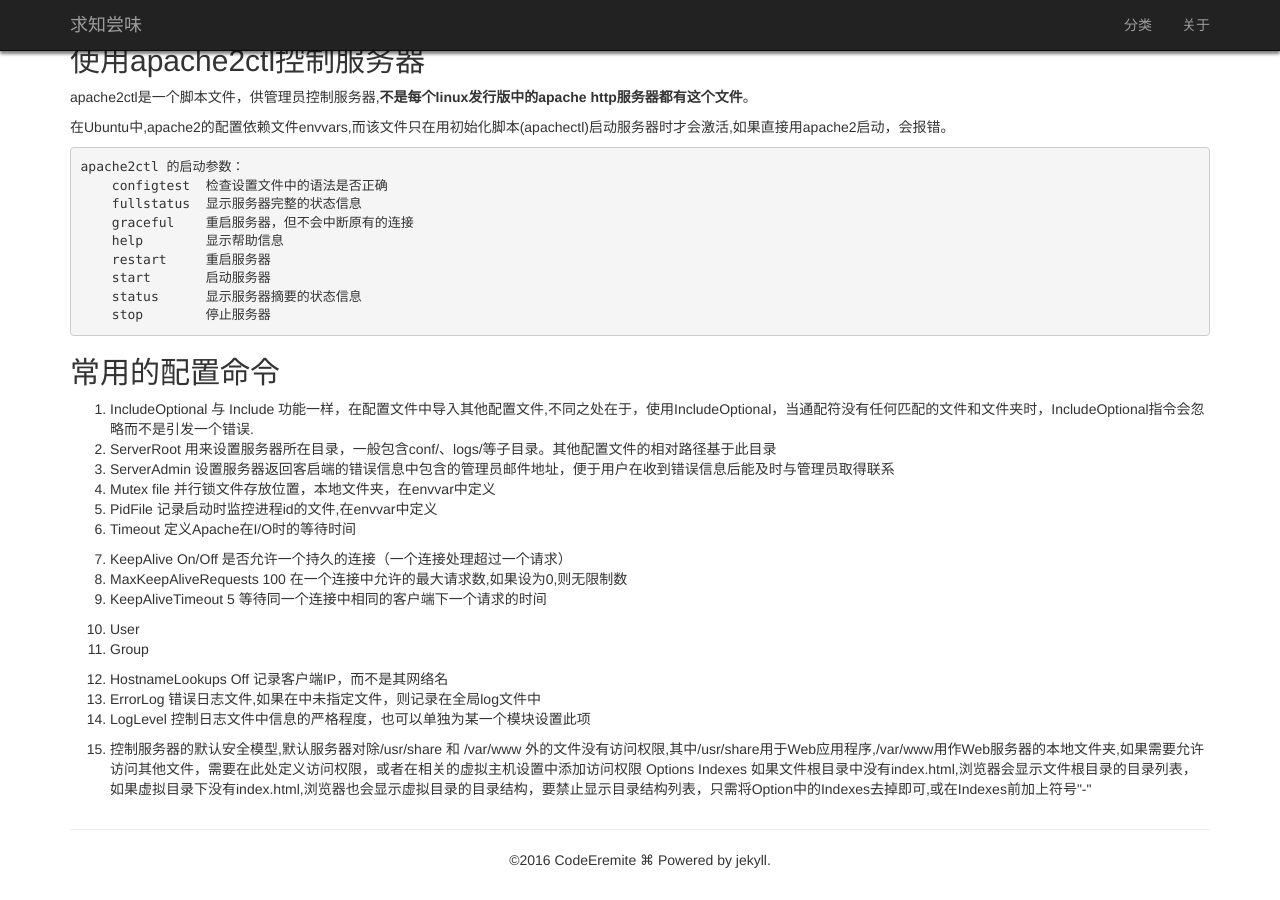
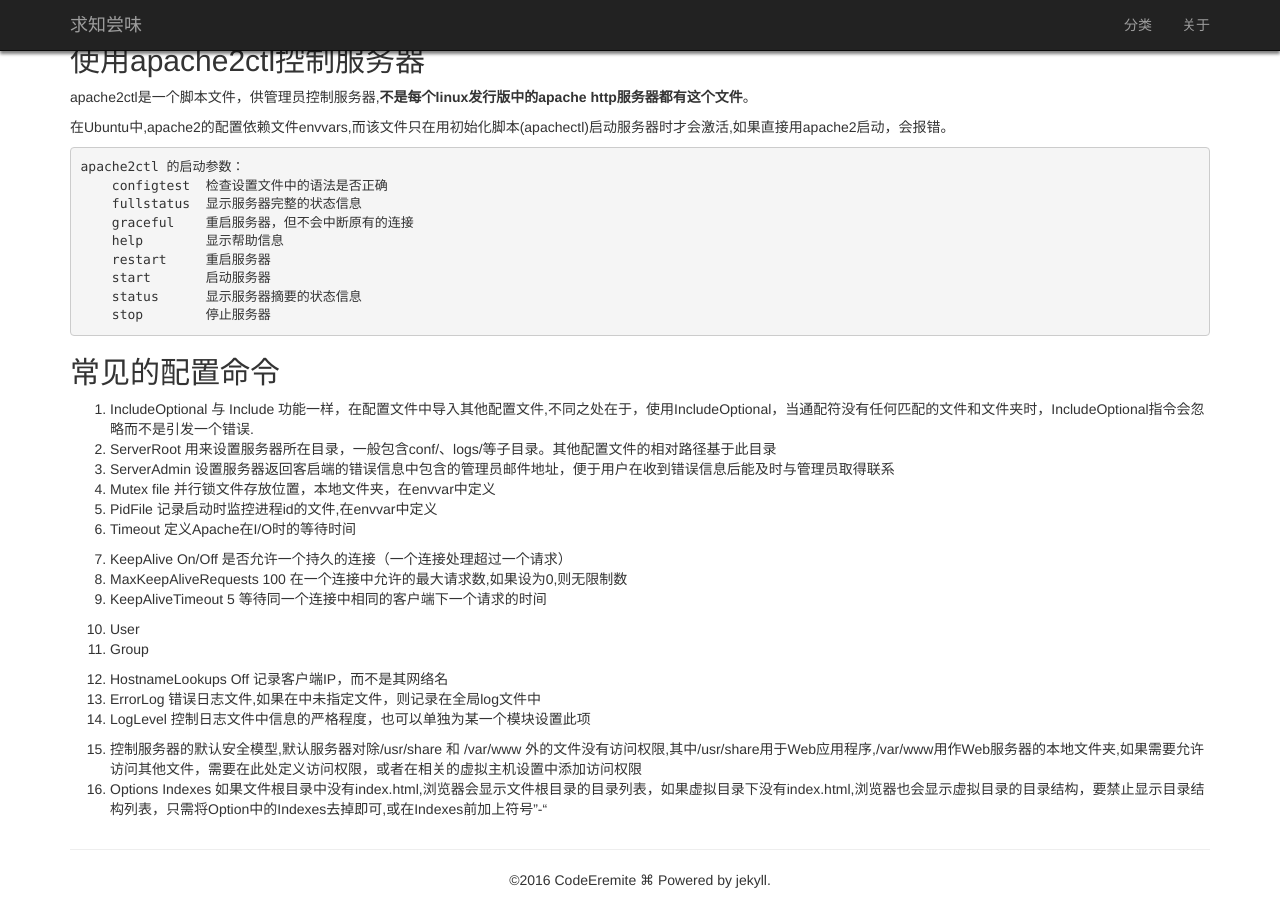
Before and after one commit to CodeEremite/codeeremite.github.io, a Jekyll site: the page built from _posts/2016-02-14-apache2-config.md, in a window 1280 px wide and 900 px high, scrolled down 730 px. Built offline with Jekyll 4.4.1, drawn with Linux system fonts in a browser that asks for light colours; nearby versions of some CDN libraries.

Commit message:
update a little thing

```diff
--- a/_posts/2016-02-14-apache2-config.md
+++ b/_posts/2016-02-14-apache2-config.md
@@ -58,7 +58,7 @@
         status      显示服务器摘要的状态信息
         stop        停止服务器
 
-## 常用的配置命令
+## 常见的配置命令
 1. IncludeOptional 与 Include 功能一样，在配置文件中导入其他配置文件,不同之处在于，使用IncludeOptional，当通配符没有任何匹配的文件和文件夹时，IncludeOptional指令会忽略而不是引发一个错误.
 2. ServerRoot 用来设置服务器所在目录，一般包含conf/、logs/等子目录。其他配置文件的相对路径基于此目录
 3. ServerAdmin 设置服务器返回客启端的错误信息中包含的管理员邮件地址，便于用户在收到错误信息后能及时与管理员取得联系
```
Also changed, not shown: other parts of _posts/2016-02-14-apache2-config.md (+1 -1 lines).
